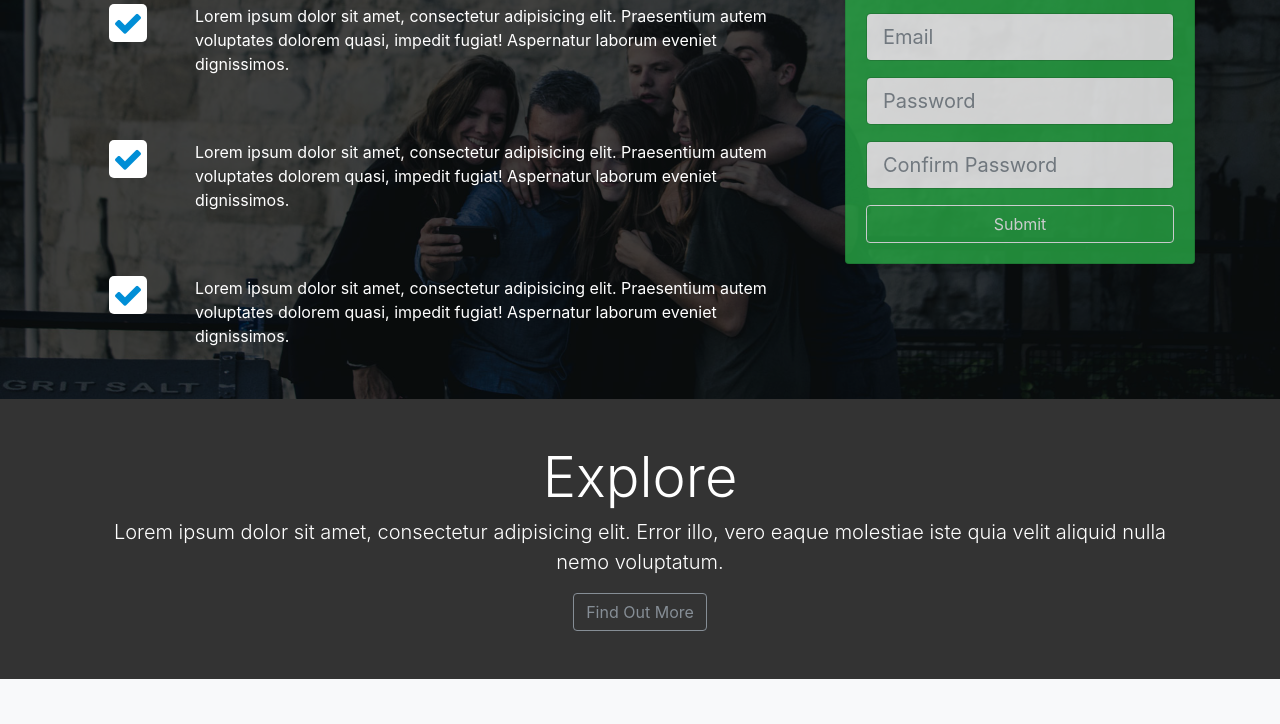
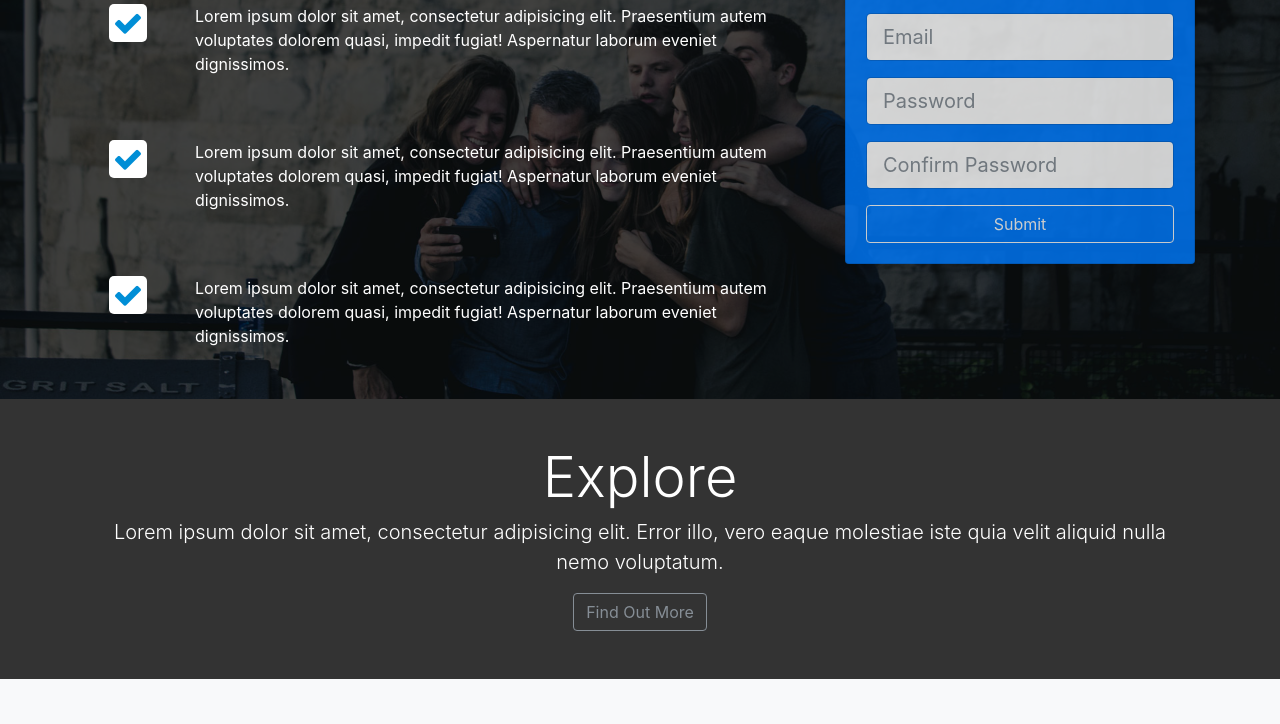
Before and after one commit to crklin/LoopLAB, a website: page src/index.html in a window 1280 px wide. Shown: the part 301-1025 px from the top of the page. Drawn offline with Linux system fonts and the light colour scheme.

Commit message:
Reverting test back

```diff
--- a/src/index.html
+++ b/src/index.html
@@ -70,7 +70,7 @@
               </div>
             </div>
             <div class="col-lg-4">
-              <div class="card bg-success text-center card-form">
+              <div class="card bg-primary text-center card-form">
                 <div class="card-body">
                   <h3>Sign Up Today</h3>
                   <p>Please fill out this form to register</p>
```
